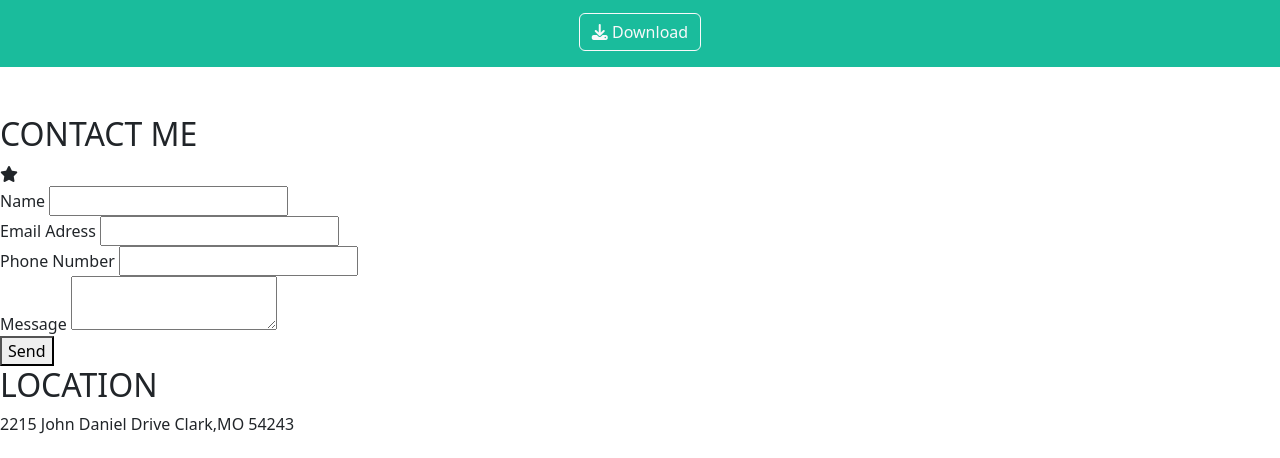
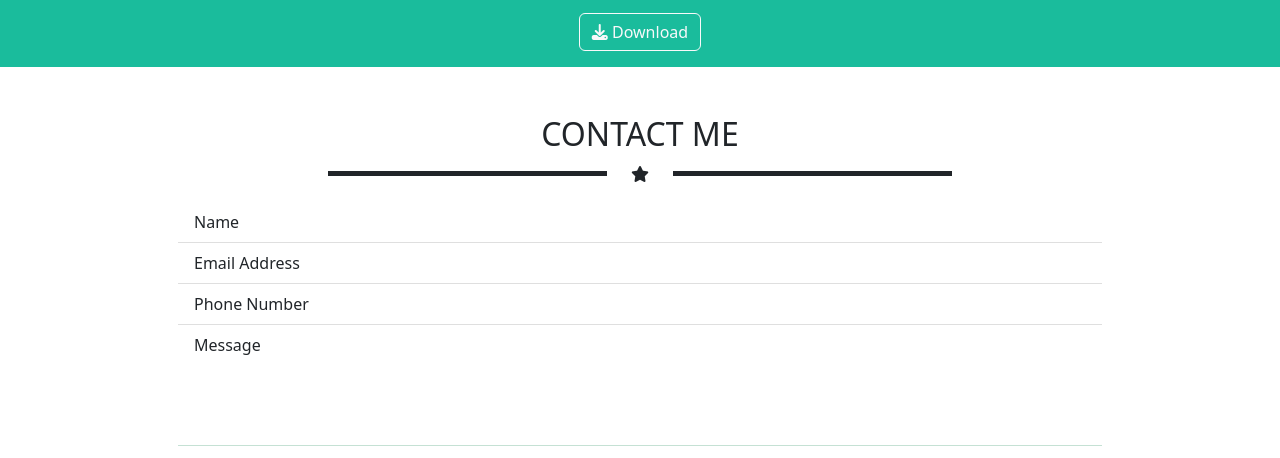
Before and after one commit to Tappobill/html-css-bootstrap-freelancer, a plain HTML site: page index.html in a window 1280 px wide. Shown: the part 1454-1912 px from the top of the page. Drawn offline with nearby package versions, Linux system fonts and the light colour scheme.

Commit message:
Sezione Contact Me

```diff
--- a/css/style.css
+++ b/css/style.css
@@ -27,3 +27,11 @@ li{
     height: 5px;
     width: 25%;
 }
+
+.p-rem-6{
+    padding: 0 6rem;
+}
+
+.mb-rem-5{
+    margin-bottom: 5rem;
+}
--- a/index.html
+++ b/index.html
@@ -196,61 +196,38 @@
 
         <section>
 
-            <div>
+            <div class="container my-5">
 
-                <h2>
+                <h2 class="text-center">
                     CONTACT ME
                 </h2>
 
-                <div>
-                    <i class="fa-solid fa-star"></i>
+                <div class="d-flex justify-content-center align-items-center mb-3">
+                    <div class="linea-star bg-dark">
                     </div>
 
                     <div>
+                    <i class="fa-solid fa-star mx-4"></i>
+                    </div>
 
-                    <div>
-
-                        <form>
-
-                            <div>
-                                <label for="name">
-                                    Name
-                                </label>
-                                <input type="text">
+                    <div class="linea-star bg-dark">
+                    </div>
                 </div>
 
                 <div>
-                                <label for="Email Adress">
-                                    Email Adress
-                                </label>
-                                <input type="text">
+                    <ul class="list-group list-group-flush p-rem-6 mb-rem-5">
+                        <li class="list-group-item">Name</li>
+                        <li class="list-group-item">Email Address</li>
+                        <li class="list-group-item">Phone Number</li>
+                        <li class="list-group-item">Message</li>
+                      </ul>
                 </div>
 
-                            <div>
-                                <label for="Phone Number">
-                                    Phone Number
-                                </label>
-                                <input type="text">
-                            </div>
-
-                            <div>
-                                <label for="Message">
-                                    Message
-                                </label>
-                                <textarea></textarea>
-                            </div>
-
-
-                            <div>
-                                <button>
+                <div class="p-rem-6 text-success">
+                    <hr>
+                    <button class="btn btn-outline-light my-3 bg-blue">
                         Send
                     </button>
-                            </div>
-
-                        </form>
-
-                    </div>
-
                 </div>
 
             </div>
@@ -262,10 +239,6 @@
 
 
     <footer>
-
-        <section>
-
-            <div>
 
         <div>
 
@@ -321,9 +294,9 @@
 
             </div>
 
-            </div>
 
-        </section>
+
+
 
 
         <section>
```
Lines whose indentation alone changed are shown as unchanged.
